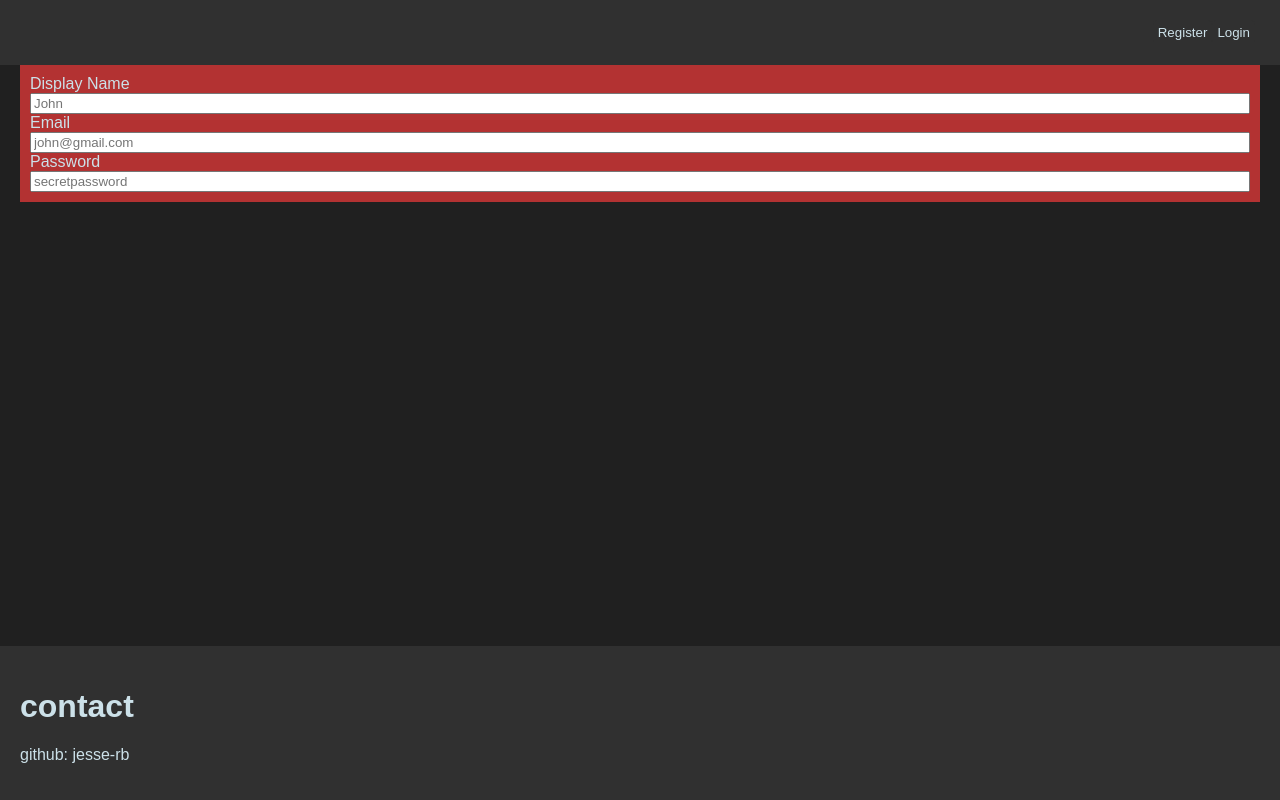
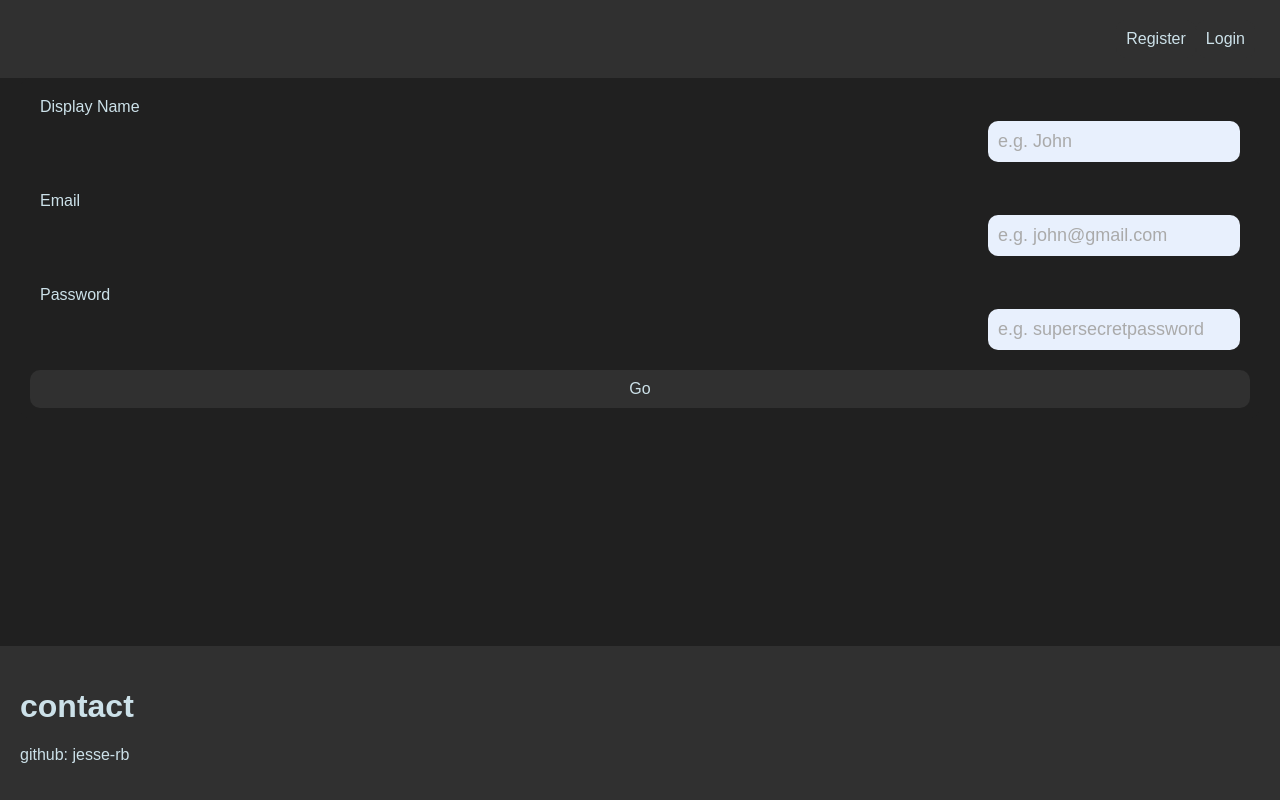
Before and after one commit to jesse-rb/qolboard-spa, a React (Create React App) app: page /register in a window 1280 px wide. Built offline with nearby package versions, Linux system fonts and the light colour scheme.

Commit message:
Add components for buttons, forms and inputs

```diff
--- /dev/null
+++ b/src/components/button/Button.css
@@ -0,0 +1,13 @@
+.button {
+    background-color: var(--color-3);
+    border: none;
+    padding: 10px;
+    border-radius: 10px;
+    font-size: medium;
+}
+.button:hover {
+	transform: scale(1.05);
+}
+.button:active {
+    transform: scale(0.95);
+}
--- /dev/null
+++ b/src/components/button/Button.tsx
@@ -0,0 +1,10 @@
+import './Button.css';
+
+function Button(props: {label: String, callback: Function}) {
+    let toRender = (
+        <button className='button' onClick={ () => props.callback() }>{ props.label }</button>
+    );
+    return toRender;
+}
+
+export default Button;
--- /dev/null
+++ b/src/components/form/Form.css
@@ -0,0 +1,15 @@
+.form {
+    direction: ltr;
+    display: flex;
+    flex-direction: column;
+    background-color: var(--color-2);
+    padding: 10px;
+    border-radius: 10px;
+}
+
+.form>* {
+    margin-bottom: 10px;
+}
+.form>*:last-child {
+    margin-bottom: 0;
+}
--- /dev/null
+++ b/src/components/form/Form.tsx
@@ -0,0 +1,12 @@
+import { ReactNode } from 'react';
+import './Form.css';
+
+function Form(props: {children: ReactNode}) {
+    return (
+        <div className='form'>
+            { props.children }
+        </div>
+    )
+}
+
+export default Form;
--- a/src/components/input/Input.css
+++ b/src/components/input/Input.css
@@ -0,0 +1,29 @@
+.input {
+    display: flex;
+    background-color: transparent;
+    border-radius: 10px;
+    padding: 10px;
+    align-items: flex-start;
+    flex-direction: column;
+}
+.input>label {
+    font-size: medium;
+    margin-bottom: 5px;
+}
+
+/* All */
+.input>input {
+    color: var(--color-6);
+    background-color: var(--color-5);
+    border-radius: 10px;
+    border: none;
+    margin-left: auto;
+    padding: 10px;
+    font-size: large;
+}
+.input>input::placeholder {
+    color: var(--color-0);
+}
+.input>input:focus {
+    outline: none;
+}
--- a/src/components/input/Input.tsx
+++ b/src/components/input/Input.tsx
@@ -4,9 +4,13 @@ import './Input.css';
 
 function Input(props: {label: string, children: ReactNode}) {
     let children = React.Children.toArray(props.children);
-    children.map((c: any) => console.log(c.props)); // TODO: figure out how TS works.
+    let elementProps = children.map((c: any) => c.props)[0]; // TODO: figure out how TS works.
+    console.log(elementProps);
     let toRender = (
-        <label htmlFor=''></label>
+        <div className='input'>
+            <label htmlFor={elementProps.id}>{props.label}</label>
+            {props.children}
+        </div>
     );
     return toRender;
 }
--- a/src/components/layout/header/Header.tsx
+++ b/src/components/layout/header/Header.tsx
@@ -6,17 +6,18 @@ import { login, logout } from '../../../store/userSlice';
 import "./Header.css"
 import Register from '../../modals/register/Register';
 import Modal from '../../modal/Modal';
+import Button from '../../button/Button';
 
 function Header() {
     const { loggedIn } = useSelector((state: RootState) => state.user);
     const dispatch = useDispatch();
-    const registerModalOpen = <button className='button'>Register</button>;
+    const registerModalOpen = <Button label='Register' callback={ () => '' } />;
     return (
         <div id="header">
             {
                 loggedIn
-                ? <button className='button material-icons' onClick={ () => dispatch(logout()) }>Logout</button>
-                : <button className='button material-icons' onClick={ () => dispatch(login()) }>Login</button>
+                ? <Button label='Logout' callback={ () => dispatch(logout()) } />
+                : <Button label='Login' callback={ () => dispatch(login()) } />
             }
             {
                 loggedIn
--- a/src/components/modal/Modal.tsx
+++ b/src/components/modal/Modal.tsx
@@ -1,4 +1,5 @@
 import { ReactNode, useEffect, useState } from 'react'
+import Button from '../button/Button';
 import './Modal.css';
 
 function Modal(props: {open: ReactNode, children: ReactNode}) {
@@ -14,11 +15,11 @@ function Modal(props: {open: ReactNode, children: ReactNode}) {
         <>
         <div className='nothing' onClick={ () => setOpen(true) }>{ props.open }</div>
         <div className={ `modal-background ${ !open ? '' : 'open' } `} onClick={ (() => setAttention(true)) }>
-            <button className='button' onClick={ () => { setOpen(false); } }>close</button>
+            <Button label='Close' callback={ () => setOpen(false) }></Button>
             <div className='wrap-modal'>
-            <div className= { 'modal' + (!open ? '' : ' open') + (!attention ? '' : ' animation-attention') } onClick={ ((e) => e.stopPropagation()) } onAnimationEnd={ (() => { setAttention(false) }) }>
-                { props.children }
-            </div>
+                <div className= { 'modal' + (!open ? '' : ' open') + (!attention ? '' : ' animation-attention') } onClick={ ((e) => e.stopPropagation()) } onAnimationEnd={ (() => { setAttention(false) }) }>
+                    { props.children }
+                </div>
             </div>
         </div>
         </>
--- a/src/components/modals/register/Register.tsx
+++ b/src/components/modals/register/Register.tsx
@@ -1,21 +1,27 @@
-import React from 'react';
 import './Register.css';
 import Input from '../../input/Input';
+import Form from '../../form/Form';
+import Button from '../../button/Button';
 
 function Register() {
-    return (
-        <div className='form'>
-            <Input label='This is test'><input type='text' id='test' placeholder='Test'/></Input>
-            <label htmlFor='name'>Display Name</label>
-            <input type='text' id='name' placeholder='John'/>
+    let toReturn = (
+        <Form>
+            <Input label='Display Name'>
+                <input type='text' id='name' placeholder='e.g. John'/>
+            </Input>
 
-            <label htmlFor='email'>Email</label>
-            <input type='text' id='email' placeholder='john@gmail.com'/>
+            <Input label='Email'>
+                <input type='text' id='email' placeholder='e.g. john@gmail.com'/>
+            </Input>
 
-            <label htmlFor='password'>Password</label>
-            <input type='password' id='password' placeholder='secretpassword'/>
-        </div>
+            <Input label='Password'>
+                <input type='password' id='password' placeholder='e.g. supersecretpassword'/>
+            </Input>
+
+            <Button label='Go' callback={ () => alert('Hello') }></Button>
+        </Form>
     );
+    return toReturn;
 }
 
 export default Register;
--- a/src/index.css
+++ b/src/index.css
@@ -10,10 +10,13 @@
 
 body {
     /* App Variabkles */
+    --color-0: #aaaaaa;
     --color-1: #cce1e9;
     --color-2: #202020;
     --color-3: #303030;
     --color-4: #b33232;
+    --color-5: #e8f0fd;
+    --color-6: black;
 
     background-color: var(--color-2);
 
@@ -25,15 +28,6 @@ body {
 /* This is nothing -- useful if you need something like a <></> but that can have event listeners */
 .nothing {
     display: contents;
-}
-
-/* Form */
-.form {
-    direction: ltr;
-    display: flex;
-    flex-direction: column;
-    background-color: var(--color-4);
-    padding: 10px;
 }
 
 /*
@@ -54,22 +48,7 @@ body {
     border: 1px black solid;
 }
 
-/*
-    Buttons
-*/
-.button {
-    background-color: var(--color-3);
-    border: none;
-    padding: 5px;
-    border-radius: 5px;
 
-}
-.button:hover {
-	transform: scale(1.05);
-}
-.button:active {
-    transform: scale(0.95);
-}
 
 code {
     font-family: source-code-pro, Menlo, Monaco, Consolas, 'Courier New', monospace;
```
